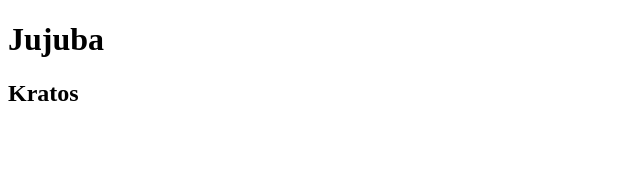
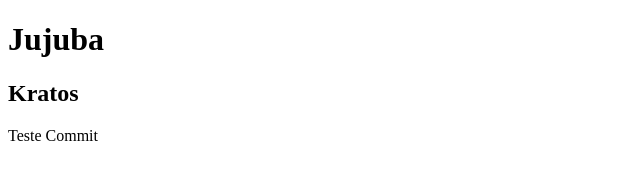
Before and after one commit to 875dennis/EngSoft3, a plain HTML site: page index.html in a window 1280 px wide. Shown: the whole page, without its empty margins (0-640 px from the left). Drawn offline with Linux system fonts and the light colour scheme.

Commit message:
Alteração

```diff
--- a/index.html
+++ b/index.html
@@ -9,6 +9,7 @@
 <body>
     <h1>Jujuba</h1>
     <h2>Kratos</h2>
+    <p>Teste Commit</p>
 
 </body>
 </html>
```
